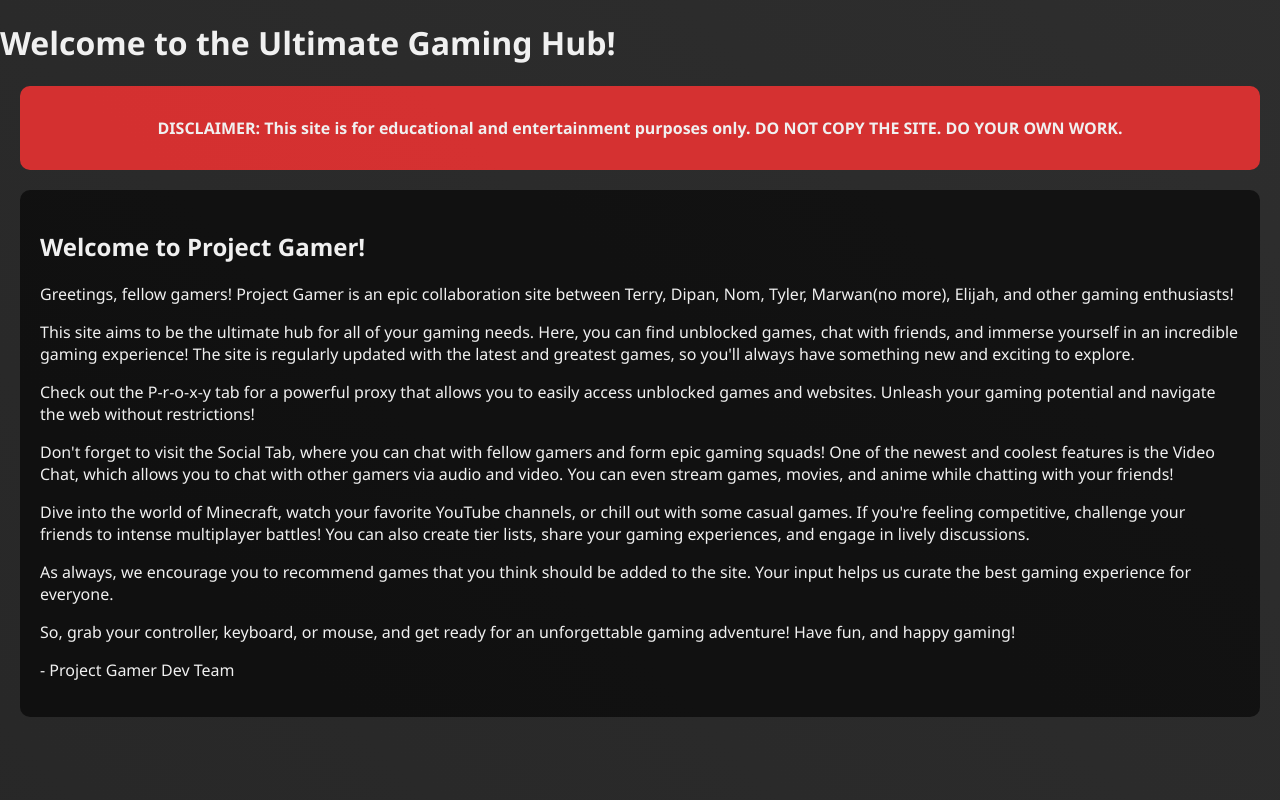
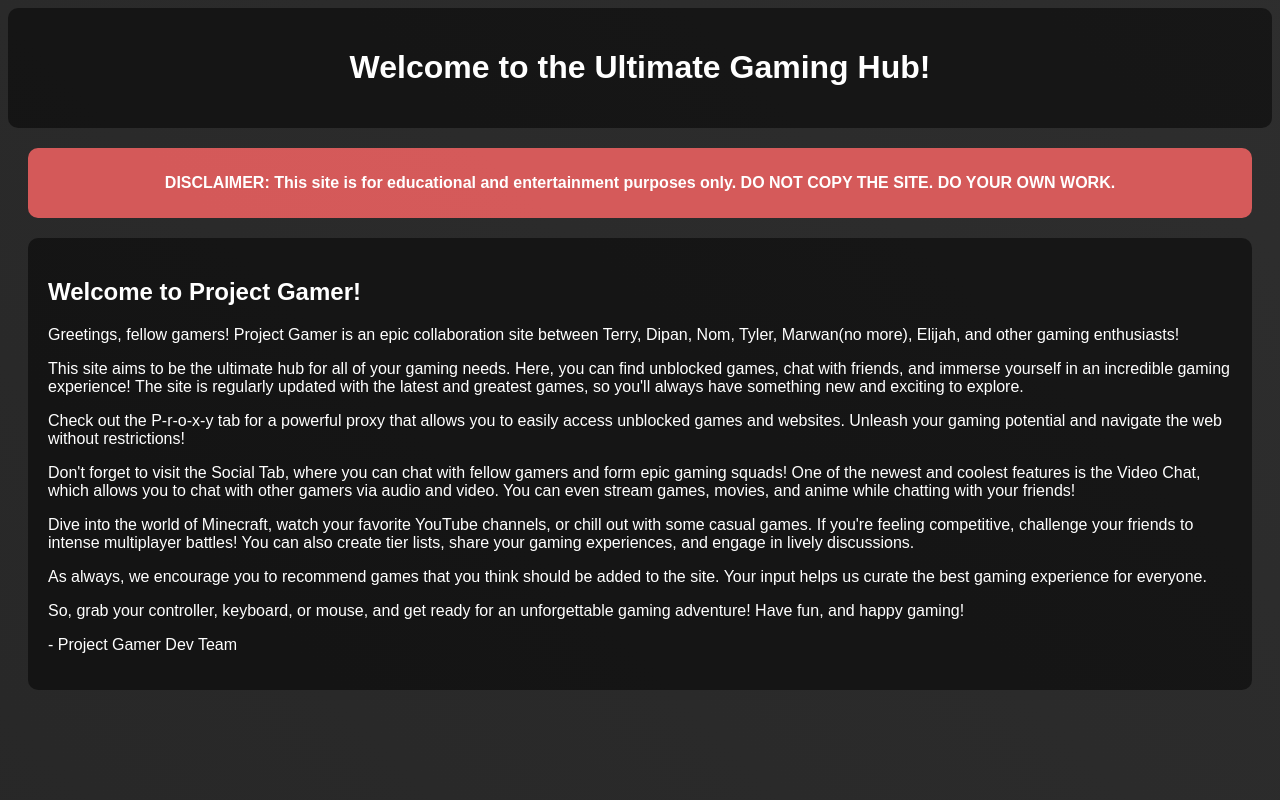
Before and after one commit to Jaicraft/ProjectGamerFNF, a plain HTML site: page index.html in a window 1280 px wide. Shown: the top 800 px of the page. Drawn offline with Linux system fonts and the light colour scheme; a script that the page names is missing.

Commit message:
Update styles.css

```diff
--- a/styles.css
+++ b/styles.css
@@ -1,59 +1,38 @@
+/* styles.css */
+
 body {
-    font-family: 'Segoe UI', Tahoma, Geneva, Verdana, sans-serif;
-    color: #f0f0f0;
+    font-family: Arial, sans-serif;
+    color: #ffffff;
     overflow: hidden;
-    margin: 0;
+    transition: background-color 0.3s ease, color 0.3s ease;
 }
 
 .rounded {
     border-radius: 10px;
 }
 
-header {
-    background-color: rgba(0, 0, 0, 0.7);
+#home {
+    background-color: rgba(0, 0, 0, 0.5);
     padding: 20px;
     text-align: center;
-}
-
-nav {
-    background-color: #303030;  /* Example color */
-    padding: 10px 0;
-}
-
-nav ul {
-    list-style-type: none;
-    margin: 0;
-    padding: 0;
-    display: flex; /* For horizontal layout  */
-    justify-content: space-around; /* Distribute links  */
-}
-
-nav li a {
-    color: #fff;
-    text-decoration: none;
+    border-radius: 10px;
+    transition: background-color 0.3s ease;
 }
 
 #disclaimer {
-    background-color: rgba(255, 50, 50, 0.8);
-    padding: 15px;
+    background-color: rgba(255, 102, 102, 0.8);
+    padding: 10px;
     text-align: center;
+    border-radius: 10px;
     margin: 20px;
 }
 
 #welcome {
-    background-color: rgba(0, 0, 0, 0.6);
     margin: 20px;
     padding: 20px;
+    background-color: rgba(0, 0, 0, 0.5);
+    border-radius: 10px;
+    transition: background-color 0.3s ease;
 }
 
-/* -------  Add more styles below  ------- */
-
-/* Layout - Use Grid or Flexbox for main structure */
-
-/* Typography - Headings, paragraph sizes, fonts */
-
-/* Buttons and links   */
-
-/* Images and media */
-
-/* Specific styles for games, chat section, etc. */
+/* Add more styles here */
```
